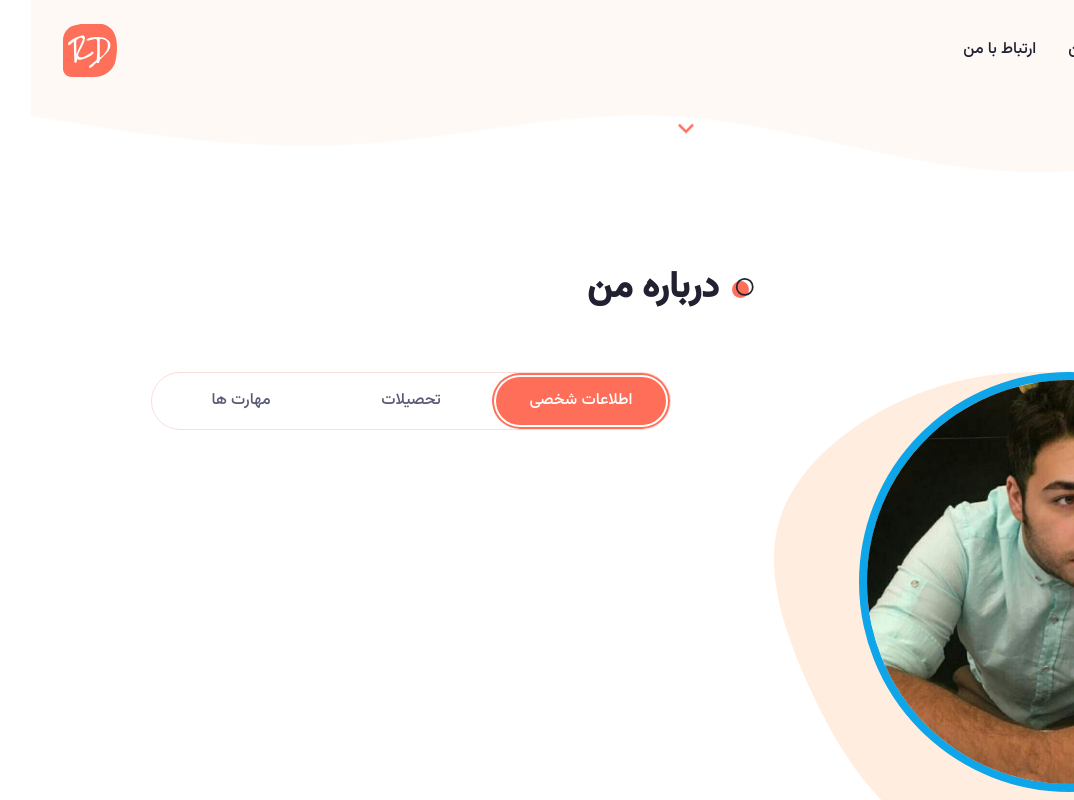
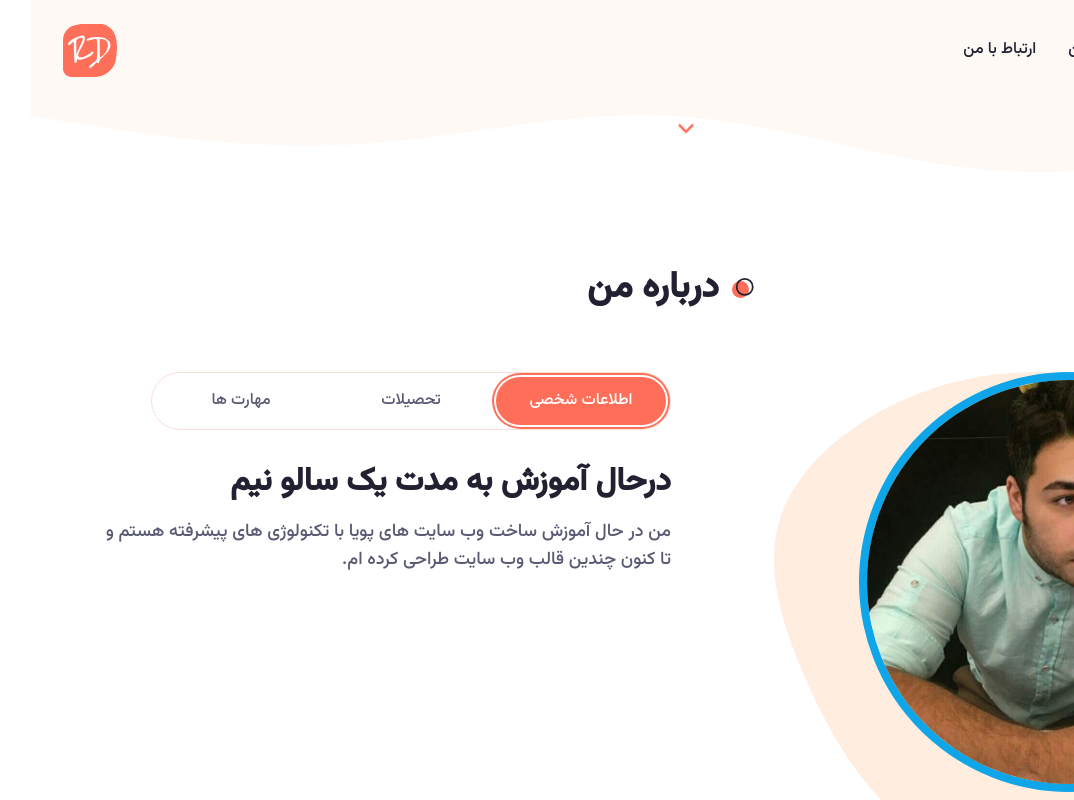
Before and after one commit to Hossein1371za/about-me-website-nextjs14-shadcn-tailwind, a Next.js app: page / in a window 1280 px wide. Both pictures are taken after a click on the tab "اطلاعات شخصی". Shown: the part 601-1401 px from the top of the page, without its empty margins (206-1280 px from the left). Built offline with nearby package versions, Linux system fonts and the light colour scheme.

Commit message:
about personal info

```diff
--- a/app/globals.css
+++ b/app/globals.css
@@ -25,14 +25,14 @@
 @layer base {
   :root {
     --background: 0 0% 100%;
-    --foreground:240 19% 16% ;
+    --foreground: 240 19% 16%;
     --card: 0 0% 100%;
     --card-foreground: 240 19% 16%;
     --popover: 0 0% 100%;
     --popover-foreground: 20 14.3% 4.1%;
     --primary: 8 99% 67%;
     --primary-foreground: 300 0% 100%;
-    --secondary:  240 19% 16%;
+    --secondary: 240 19% 16%;
     --secondary-foreground: 300 0% 100%;
     --tartiary: 27 82% 98%;
     --muted: 60 4.8% 95.9%;
@@ -54,10 +54,10 @@
     --card-foreground: 300 0% 100%;
     --popover: 20 14.3% 4.1%;
     --popover-foreground: 60 9.1% 97.8%;
-    --primary:8 99% 67% ;
-    --primary-foreground:300 0% 100%;
+    --primary: 8 99% 67%;
+    --primary-foreground: 300 0% 100%;
     --secondary: 240 19% 16%;
-    --secondary-foreground:300 0% 100%;
+    --secondary-foreground: 300 0% 100%;
     --tartiary: 237 22% 20%;
     --muted: 12 6.5% 15.1%;
     --muted-foreground: 237 13% 63%;
@@ -80,16 +80,32 @@
   body {
     @apply bg-background text-foreground;
   }
+
   .h1 {
-  @apply text-4xl xl:text-[52px] xl:leading-[60px]  font-bold;
+    @apply text-4xl xl:text-[52px] xl:leading-[60px] font-bold;
   }
+
+  .h2 {
+    @apply text-3xl xl:text-[42px] xl:leading-[50px] font-bold;
+  }
+
+  .h3 {
+    @apply text-2xl xl:text-[32px] xl:leading-[40px] font-bold;
+  }
+
+  .h4 {
+    @apply text-[22px] font-semibold
+  }
+
   .subtitle {
     @apply text-muted-foreground text-lg mb-8 font-light;
   }
-.badge{
+
+  .badge {
     @apply z-10 w-[200px] h-[68px] bg-white dark:backdrop-blur-[44px] shadow-2xl p-4 rounded-[10px] flex items-center gap-x-4
   }
-.section-title{
+
+  .section-title {
     @apply text-4xl font-bold relative w-max flex items-center justify-between gap-x-3 before:bg-dots_light before:dark:bg-dots_dark before:bg-no-repeat before:bg-center before:w-[24px] before:h-[24px]
   }
 }
--- a/components/About.jsx
+++ b/components/About.jsx
@@ -88,20 +88,42 @@ const About = () => {
   return (
     <section className="xl:h-[860px] pb-12 xl:py-24">
       <div className="container mx-auto">
-        <h2 className="section-title mb-8 xl:mb-16 text-center mx-auto">درباره من</h2>
+        <h2 className="section-title mb-8 xl:mb-16 text-center mx-auto">
+          درباره من
+        </h2>
         <div className="flex flex-col xl:flex-row">
           <div className="hidden xl:flex flex-1 relative">
-            <DevImg containerStyles="bg-about_shape_light dark:bg-about_shape_dark w-[505px] h-[505px] bg-no-repeat relative" imgSrc="/hero/me.jpg"/>
+            <DevImg
+              containerStyles="bg-about_shape_light dark:bg-about_shape_dark w-[505px] h-[505px] bg-no-repeat relative"
+              imgSrc="/hero/me.jpg"
+            />
           </div>
           <div className="flex-1">
-            <Tabs defaultValue="peronal">
+            <Tabs>
               <TabsList className="w-full grid xl:grid-cols-3 xl:max-w-[520px] xl:border dark:border-none">
-                <TabsTrigger valu="personal">اطلاعات شخصی</TabsTrigger>
-                <TabsTrigger value="qualification">تحصیلات</TabsTrigger>
-                <TabsTrigger value="skills">مهارت ها</TabsTrigger>
+                <TabsTrigger className="w-[162px] xl:w-auto" valu="personal">
+                  اطلاعات شخصی
+                </TabsTrigger>
+                <TabsTrigger
+                  className="w-[162px] xl:w-auto"
+                  value="qualification"
+                >
+                  تحصیلات
+                </TabsTrigger>
+                <TabsTrigger className="w-[162px] xl:w-auto" value="skills">
+                  مهارت ها
+                </TabsTrigger>
               </TabsList>
               <div className="text-lg mt-12 xl:mt-8">
-                <TabsContent value="personal">اطلاعات شخصی</TabsContent>
+                <TabsContent valu="peronal">
+                  <div className="text-center xl:text-right ">
+                    <h3 className="h3 mb-4">درحال آموزش به مدت یک سالو نیم</h3>
+                    <p className="subtitle max-w-xl mx-auto xl:mx-0">
+                      من در حال آموزش ساخت وب سایت های پویا با تکنولوژی های
+                      پیشرفته هستم و تا کنون چندین قالب وب سایت طراحی کرده ام.
+                    </p>
+                  </div>
+                </TabsContent>
                 <TabsContent value="qualification">تحصیات</TabsContent>
                 <TabsContent value="skills">مهارت ها</TabsContent>
               </div>
```
Lines whose indentation alone changed are shown as unchanged.
